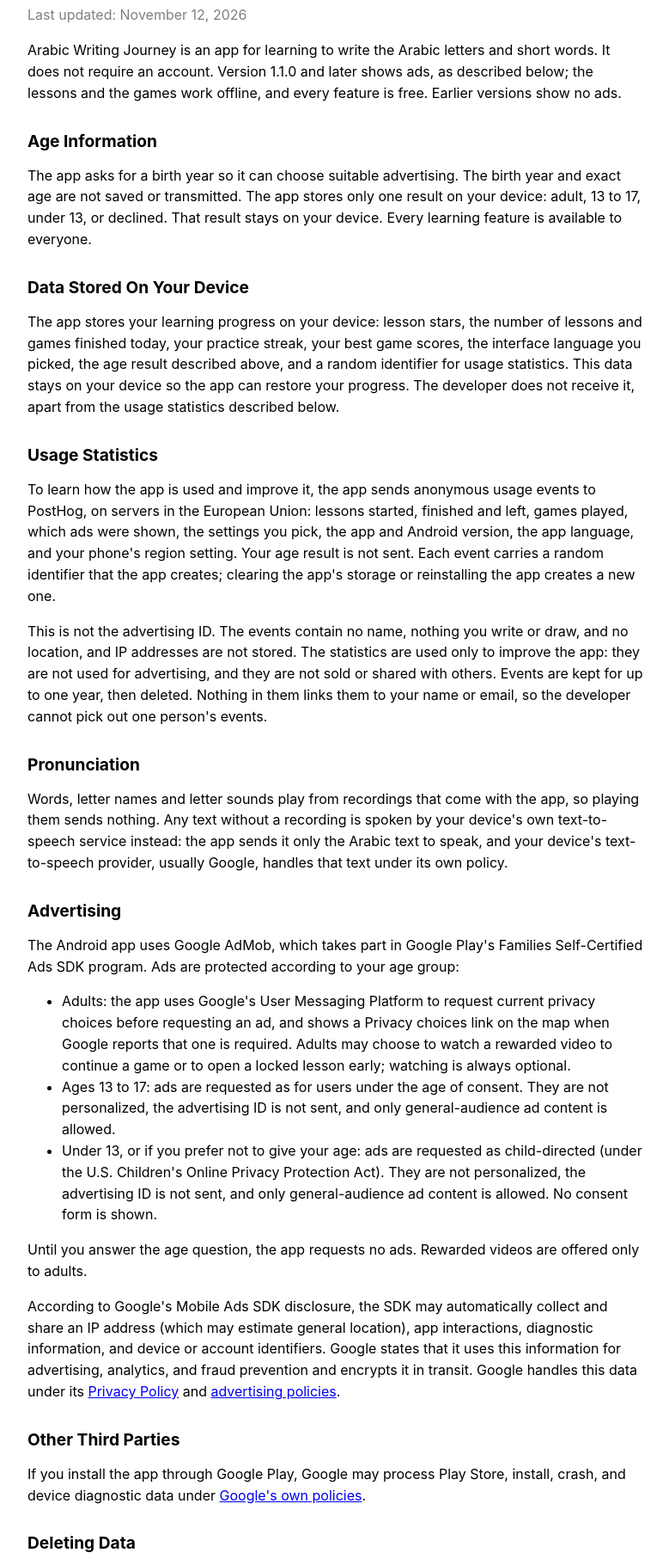
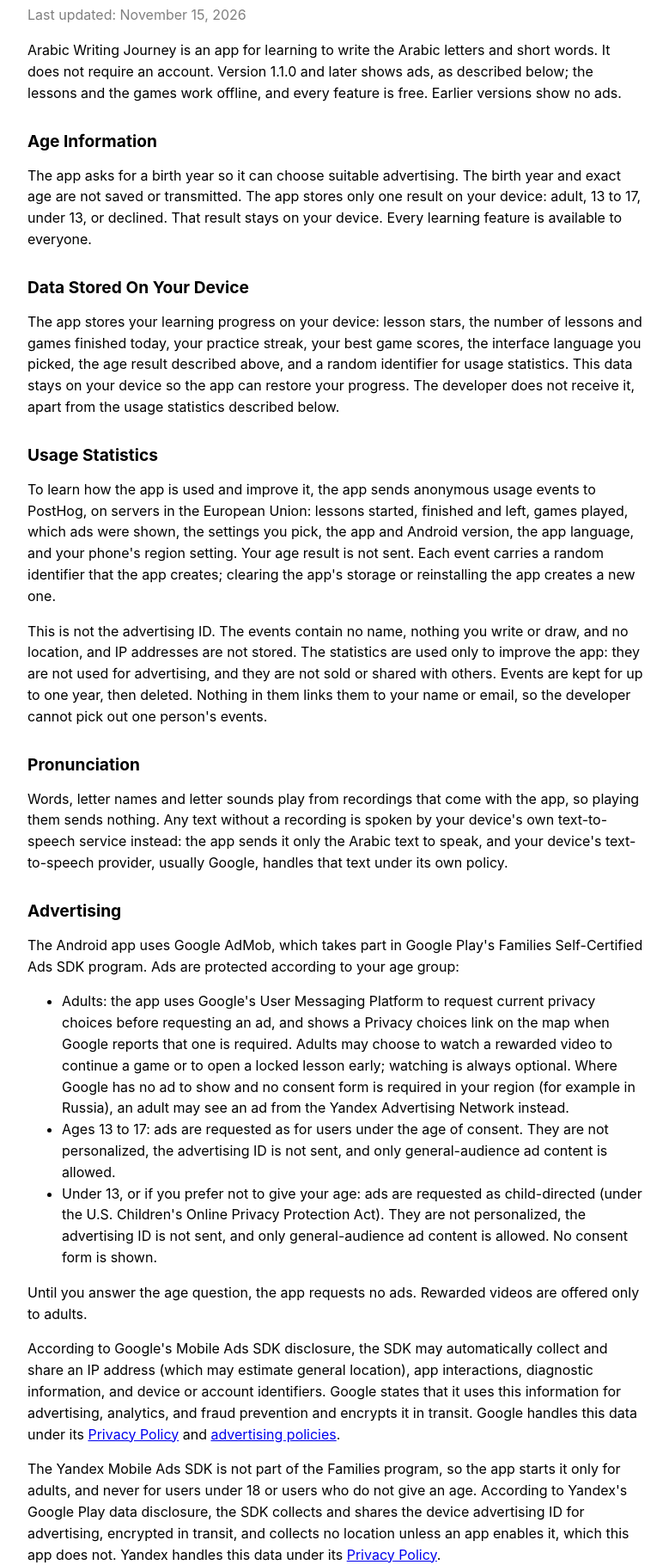
Before and after one commit to prgmlu/arabic-writing-journey-privacy, a plain HTML site: page index.html in a window 1280 px wide. Shown: the part 81-1901 px from the top of the page at 86% size, without its empty margins (248-1027 px from the left). Drawn offline with Linux system fonts and the light colour scheme.

Commit message:
Privacy policy: Yandex Advertising Network for adults where Google has no ad
Co-Authored-By: Claude Opus 5.5 <noreply@anthropic.com>

```diff
--- a/index.html
+++ b/index.html
@@ -48,7 +48,7 @@
   <body>
     <main>
       <h1>Arabic Writing Journey Privacy Policy</h1>
-      <p class="updated">Last updated: November 12, 2026</p>
+      <p class="updated">Last updated: November 15, 2026</p>
       <p>
         Arabic Writing Journey is an app for learning to write the Arabic letters and short words.
         It does not require an account. Version 1.1.0 and later shows ads, as described below; the
@@ -103,7 +103,9 @@
           Adults: the app uses Google&apos;s User Messaging Platform to request current privacy
           choices before requesting an ad, and shows a Privacy choices link on the map when Google
           reports that one is required. Adults may choose to watch a rewarded video to continue a game or
-          to open a locked lesson early; watching is always optional.
+          to open a locked lesson early; watching is always optional. Where Google has no ad to show
+          and no consent form is required in your region (for example in Russia), an adult may see an
+          ad from the Yandex Advertising Network instead.
         </li>
         <li>
           Ages 13 to 17: ads are requested as for users under the age of consent. They are not
@@ -129,6 +131,14 @@
         this data under its
         <a href="https://policies.google.com/privacy">Privacy Policy</a> and
         <a href="https://policies.google.com/technologies/ads">advertising policies</a>.
+      </p>
+      <p>
+        The Yandex Mobile Ads SDK is not part of the Families program, so the app starts it only for
+        adults, and never for users under 18 or users who do not give an age. According to
+        Yandex&apos;s Google Play data disclosure, the SDK collects and shares the device advertising
+        ID for advertising, encrypted in transit, and collects no location unless an app enables it,
+        which this app does not. Yandex handles this data under its
+        <a href="https://yandex.com/legal/confidential/">Privacy Policy</a>.
       </p>
       <h2>Other Third Parties</h2>
       <p>
```
